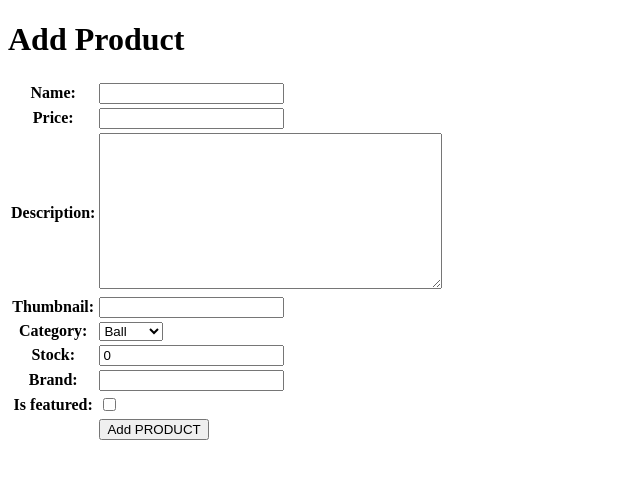
After one commit to ariefsolomon/goalgear, a Django app: page /create-product/ in a window 1280 px wide. The commit adds this page. Shown: the top 479 px of the page, without its empty margins (0-640 px from the left). Run offline with Django 5.2, Linux system fonts and the light colour scheme.

Commit message:
tugas 3: data delivery

```diff
--- a/goalgear/settings.py
+++ b/goalgear/settings.py
@@ -31,7 +31,9 @@ PRODUCTION = os.getenv('PRODUCTION', 'False').lower() == 'true'
 DEBUG = True
 
 ALLOWED_HOSTS = ["localhost", "127.0.0.1", "muhammad-arief41-goalgear.pbp.cs.ui.ac.id"]
-
+CSRF_TRUSTED_ORIGINS = [
+    "https://muhammad-arief41-goalgear.pbp.cs.ui.ac.id",
+]
 
 # Application definition
 
@@ -60,7 +62,7 @@ ROOT_URLCONF = 'goalgear.urls'
 TEMPLATES = [
     {
         'BACKEND': 'django.template.backends.django.DjangoTemplates',
-        'DIRS': [],
+        'DIRS': [BASE_DIR / 'templates'],
         'APP_DIRS': True,
         'OPTIONS': {
             'context_processors': [
--- /dev/null
+++ b/main/forms.py
@@ -0,0 +1,14 @@
+from django.forms import ModelForm
+from main.models import Product
+
+class ProductForm(ModelForm):
+    class Meta:
+        model = Product
+        fields = ["name",
+                "price",
+                "description",
+                "thumbnail",
+                "category",
+                "stock",
+                "brand",
+                "is_featured"]
--- a/main/models.py
+++ b/main/models.py
@@ -1,15 +1,23 @@
+import uuid
 from django.db import models
 
 # Create your models here.
 class Product(models.Model):
+    CATEGORY_CHOICES = [
+        ('ball', 'Ball'),
+        ('shoes', 'Shoes'),
+        ('racket', 'Racket'),
+        ('safety', 'Safety'),
+    ]
+    id = models.UUIDField(primary_key=True, default=uuid.uuid4, editable=False)
     name = models.CharField(max_length=255)
     price = models.IntegerField()
     description = models.TextField()
     thumbnail = models.URLField()
-    category = models.CharField(max_length=100)
+    category = models.CharField(max_length=20, choices=CATEGORY_CHOICES, default='')
+    stock = models.IntegerField(default=0)
+    brand = models.CharField(max_length=100, blank=True)
     is_featured = models.BooleanField(default=False)
-    stock = models.IntegerField(default=0)  # Atribut tambahan
-    brand = models.CharField(max_length=100, blank=True)  # Atribut tambahan
 
     def __str__(self):
         return self.name
--- /dev/null
+++ b/main/templates/create_product.html
@@ -0,0 +1,18 @@
+{% extends 'base.html' %}
+{% block content %}
+<h1>Add Product</h1>
+
+<form method="POST">
+	{% csrf_token %}
+	<table>
+		{{ form.as_table }}
+		<tr>
+			<td></td>
+			<td>
+				<input type="submit" value="Add PRODUCT" />
+			</td>
+		</tr>
+	</table>
+</form>
+
+{% endblock %}
--- a/main/urls.py
+++ b/main/urls.py
@@ -1,8 +1,14 @@
 from django.urls import path
-from .views import show_main
+from .views import show_main, create_product, show_product, show_xml, show_json, show_xml_by_id, show_json_by_id
 
 app_name = 'main'
 
 urlpatterns = [
-    path('', show_main, name='show_main')
+    path('', show_main, name='show_main'),
+    path('create-product/', create_product, name='create_product'),
+    path('product/<uuid:id>/', show_product, name='show_product'),
+    path('xml/', show_xml, name='show_xml'),
+    path('json/', show_json, name='show_json'),
+    path('xml/<uuid:product_id>/', show_xml_by_id, name='show_xml_by_id'),
+    path('json/<uuid:product_id>/', show_json_by_id, name='show_json_by_id'),
 ]
--- a/main/views.py
+++ b/main/views.py
@@ -1,10 +1,55 @@
-from django.shortcuts import render
+from django.shortcuts import render, redirect, get_object_or_404
+from main.forms import ProductForm
+from main.models import Product
+from django.http import HttpResponse
+from django.core import serializers
 
 # Create your views here.
 def show_main(request):
+    product_list = Product.objects.all()
     context = {
         'app_name': 'GoalGear',
         'student_name': 'Muhammad Arief Solomon',
         'student_class': 'PBP E',
+        'product_list' : product_list,
     }
     return render(request, 'main.html', context)
+
+def create_product(request):
+    form = ProductForm(request.POST or None)
+    if form.is_valid() and request.method == "POST":
+        form.save()
+        return redirect("main:show_main")
+    context = {'form': form}
+    return render(request, "create_product.html", context)
+
+def show_product(request, id):
+    product = get_object_or_404(Product, pk=id)
+    context = {'product': product}
+    return render(request, "product_detail.html", context)
+
+def show_xml(request):
+    product_list = Product.objects.all()
+    xml_data = serializers.serialize("xml", product_list)
+    return HttpResponse(xml_data, content_type="application/xml")
+
+def show_json(requets):
+    product_list = Product.objects.all()
+    json_data = serializers.serialize("json", product_list)
+    return HttpResponse(json_data, content_type="application/json")
+
+def show_xml_by_id(request, product_id):
+    try:
+        product_item = Product.objects.filter(pk=product_id)
+        xml_data = serializers.serialize("xml", product_item)
+        return HttpResponse(xml_data, content_type="application/xml")
+    except Product.DoesNotExist:
+        return HttpResponse(status=404)
+
+def show_json_by_id(request, product_id):
+    try:
+        product_item = Product.objects.get(pk=product_id)
+        json_data = serializers.serialize("json", [product_item])
+        return HttpResponse(json_data, content_type="application/json")
+    except Product.DoesNotExist:
+        return HttpResponse(status=404)
--- /dev/null
+++ b/templates/base.html
@@ -0,0 +1,13 @@
+{% load static %}
+<!DOCTYPE html>
+<html lang="en">
+<head>
+    <meta charset="UTF-8" />
+    <meta name="viewport" content="width=device-width, initial-scale=1.0" />
+    {% block meta %} {% endblock meta %}
+</head>
+
+<body>
+    {% block content %} {% endblock content %}
+</body>
+</html>
```
Also changed, not shown: main/templates/main.html (+46 -15 lines), main/templates/product_detail.html (added, +24 -0 lines), README.md (added), main/migrations/0001_initial.py (added).
